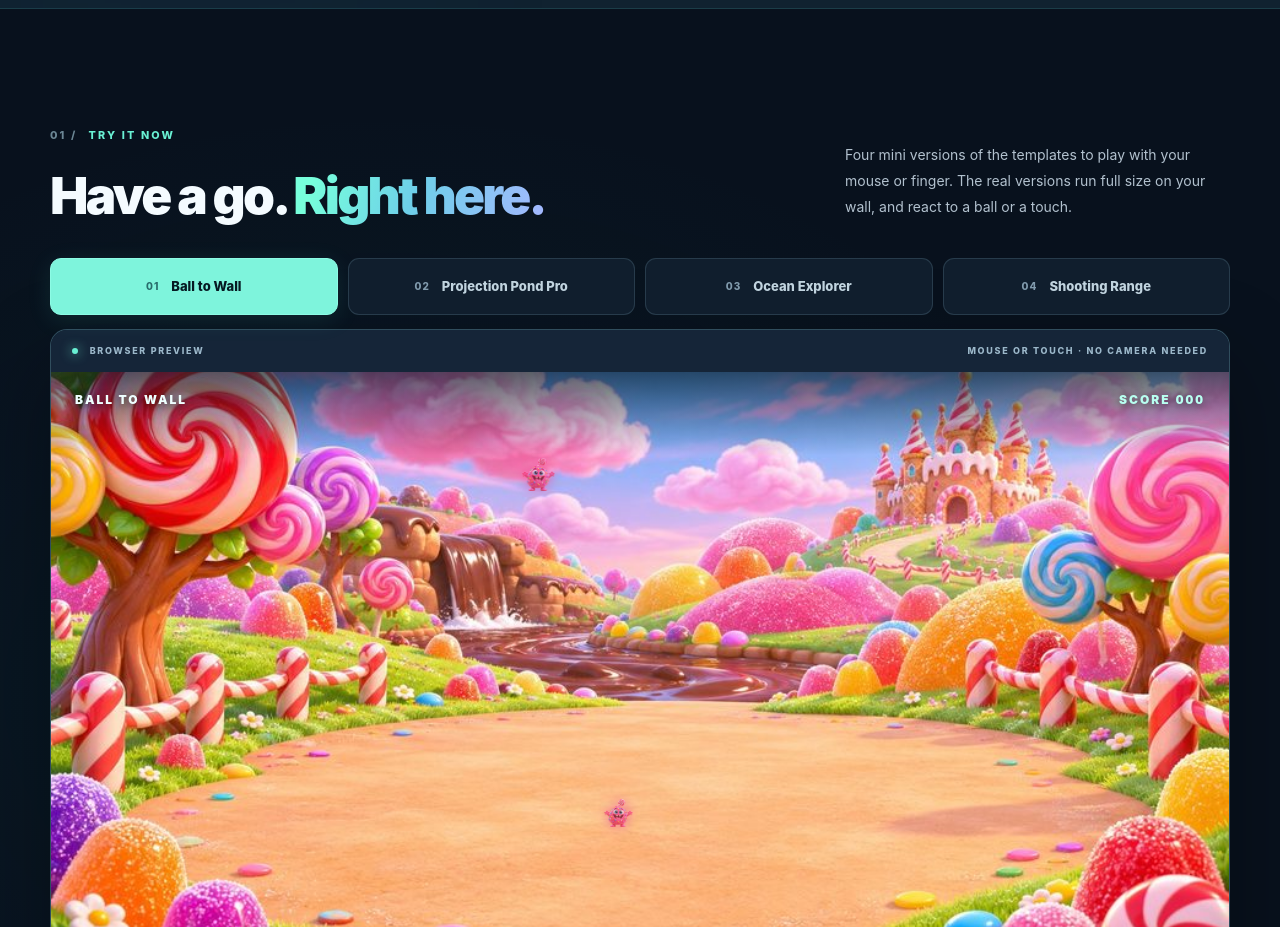
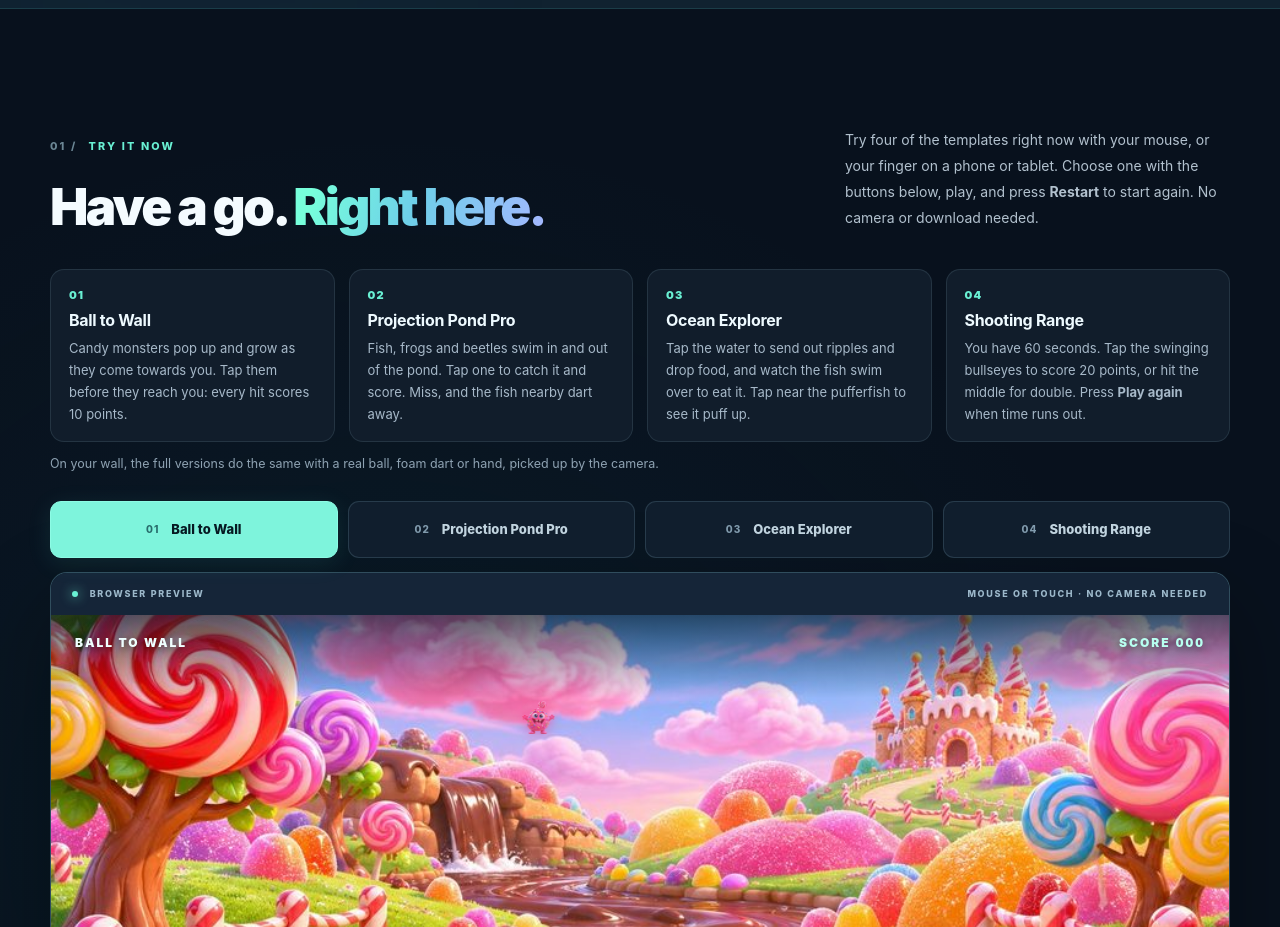
Before and after one commit to interactabuild/interactabuild.github.io, a plain HTML site: page index.html in a window 1280 px wide. Shown: the part 840-1767 px from the top of the page. Drawn offline with Linux system fonts and the light colour scheme; animation ran at ten frames a second.

Commit message:
Have a go: explain how to play each of the four previews
Co-Authored-By: Claude Opus 5.5 <noreply@anthropic.com>

```diff
--- a/index.html
+++ b/index.html
@@ -75,8 +75,15 @@
         <div class="wrap">
           <div class="section-top demo-section-top">
             <div><p class="eyebrow"><span class="section-number">01 /</span> TRY IT NOW</p><h2 id="demos-heading">Have a go. <span class="gradient-type">Right here.</span></h2></div>
-            <p class="section-intro">Four mini versions of the templates to play with your mouse or finger. The real versions run full size on your wall, and react to a ball or a touch.</p>
+            <p class="section-intro">Try four of the templates right now with your mouse, or your finger on a phone or tablet. Choose one with the buttons below, play, and press <strong>Restart</strong> to start again. No camera or download needed.</p>
           </div>
+          <ol class="demo-guide" aria-label="How to play each template">
+            <li><span class="demo-guide-num">01</span><h3>Ball to Wall</h3><p>Candy monsters pop up and grow as they come towards you. Tap them before they reach you: every hit scores 10 points.</p></li>
+            <li><span class="demo-guide-num">02</span><h3>Projection Pond Pro</h3><p>Fish, frogs and beetles swim in and out of the pond. Tap one to catch it and score. Miss, and the fish nearby dart away.</p></li>
+            <li><span class="demo-guide-num">03</span><h3>Ocean Explorer</h3><p>Tap the water to send out ripples and drop food, and watch the fish swim over to eat it. Tap near the pufferfish to see it puff up.</p></li>
+            <li><span class="demo-guide-num">04</span><h3>Shooting Range</h3><p>You have 60 seconds. Tap the swinging bullseyes to score 20 points, or hit the middle for double. Press <strong>Play again</strong> when time runs out.</p></li>
+          </ol>
+          <p class="demo-guide-note">On your wall, the full versions do the same with a real ball, foam dart or hand, picked up by the camera.</p>
           <div class="demo-switcher" role="tablist" aria-label="Choose a template to try">
             <button id="demo-tab-wall" type="button" role="tab" aria-selected="true" aria-controls="demo-panel" class="demo-tab is-active" data-demo="wall"><span class="demo-tab-num">01</span><span>Ball to Wall</span></button>
             <button id="demo-tab-pond" type="button" role="tab" aria-selected="false" aria-controls="demo-panel" tabindex="-1" class="demo-tab" data-demo="pond"><span class="demo-tab-num">02</span><span>Projection Pond Pro</span></button>
--- a/site.css
+++ b/site.css
@@ -117,3 +117,13 @@
 
 /* Keep short phrases (e.g. each part of the headline) on one line. */
 .nowrap{white-space:nowrap}
+
+/* Have a go: how to play each of the four previews. */
+.demo-guide{list-style:none;margin:0 0 14px;padding:0;display:grid;grid-template-columns:repeat(4,1fr);gap:14px}
+.demo-guide li{background:#111d2b;border:1px solid rgba(161,210,225,.13);border-radius:14px;padding:18px 18px 16px}
+.demo-guide-num{display:block;color:var(--aqua);font-size:11px;font-weight:900;letter-spacing:1.2px;margin-bottom:8px}
+.demo-guide h3{font-size:16px;margin:0 0 7px;letter-spacing:-.3px;color:#eefaff}
+.demo-guide p{font-size:13px;line-height:1.7;color:#a7b9c9;margin:0}
+.demo-guide-note{font-size:12.5px;color:#8ea2b2;margin:0 0 30px}
+@media(max-width:1100px){.demo-guide{grid-template-columns:repeat(2,1fr)}}
+@media(max-width:650px){.demo-guide{grid-template-columns:1fr;gap:10px}.demo-guide li{padding:15px 16px}}
```
